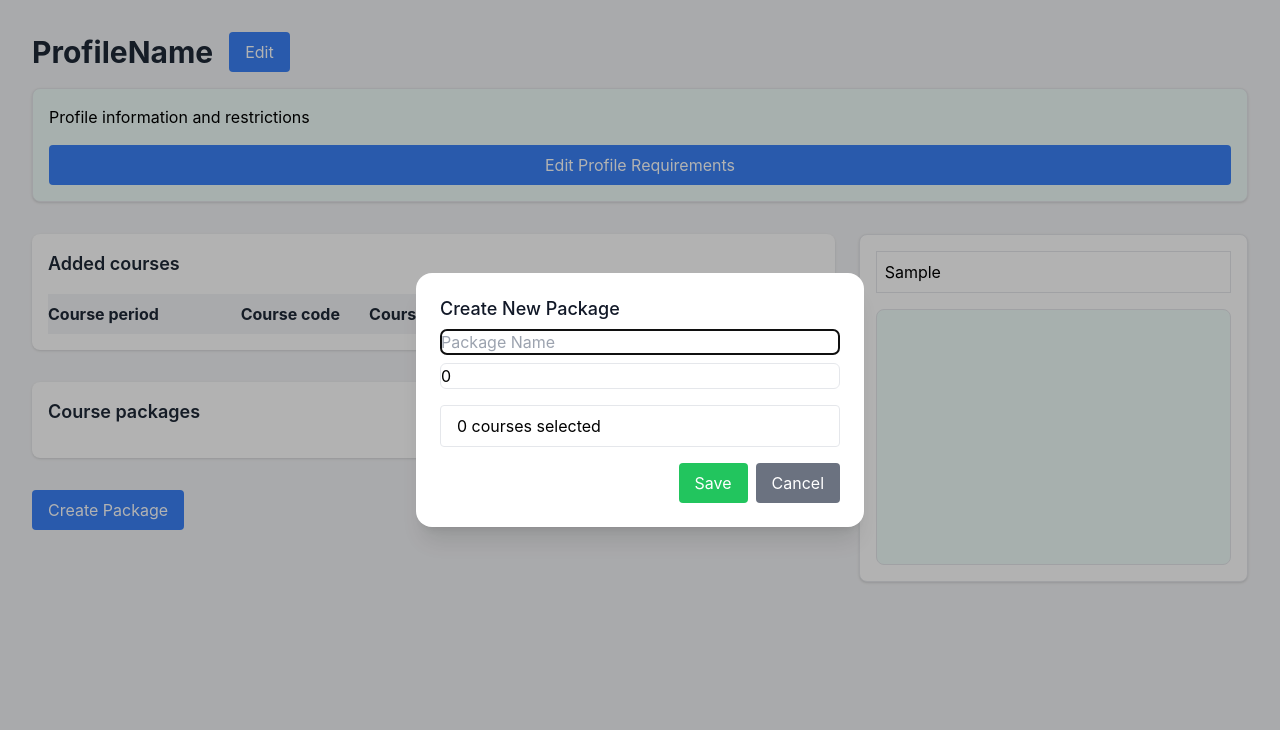
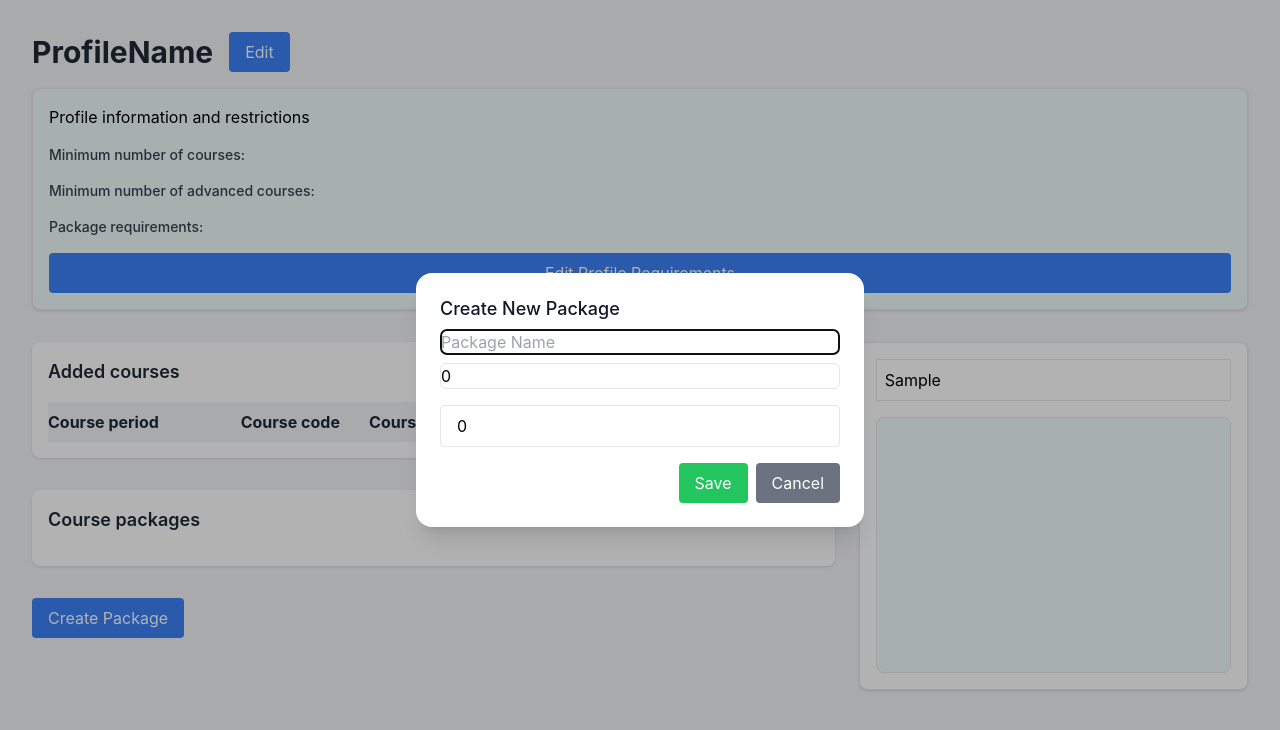
Before and after one commit to WebLabs-AB/MasterChooserApplication, a React (Create React App) app in the folder Frontend/masterfrontend/: page /teachermasterprofile in a window 1280 px wide. Both pictures are taken after typing "Sample" into the empty fields and a click on the button "Create Package". Shown: the top 730 px of the page. Built offline with nearby package versions, Linux system fonts and the light colour scheme.

Commit message:
"Work on Profile information component"

```diff
--- a/Frontend/masterfrontend/src/Screens/TeacherMasterProfilePage.tsx
+++ b/Frontend/masterfrontend/src/Screens/TeacherMasterProfilePage.tsx
@@ -144,11 +144,11 @@ const ProfileRequirementsEditor: React.FC<ProfileRequirementsEditorProps> = ({
           />
         </div>
       ))}
-      <div className="mt-4 flex justify-between">
-        <button type="button" className="bg-gray-500 text-white px-4 py-2 rounded hover:bg-gray-700" onClick={closeDialog}>
+      <div className="mt-4 space-x-2 justify-end">
+        <button type="button" className="bg-gray-500 text-white px-4 py-2 rounded ml-4 hover:bg-gray-600 transition duration-300 ease-in-out" onClick={closeDialog}>
           Cancel
         </button>
-        <button type="button" className="bg-blue-500 text-white px-4 py-2 rounded hover:bg-blue-700" onClick={handleSave}>
+        <button type="button" className="bg-blue-500 text-white px-4 py-2 rounded hover:bg-blue-600 transition duration-300 ease-in-out" onClick={handleSave}>
           Save
         </button>
       </div>
@@ -226,6 +226,7 @@ const ProfileSection: React.FC<ProfileSectionProps & { saveRequirements: (requir
       <div className="p-4 border rounded-lg bg-teal-50 shadow flex flex-col justify-between h-auto">
         <span>Profile information and restrictions</span>
         {/* Render the ProfileRequirementsEditor conditionally based on editing state */}
+        {isEditingRequirements ? (
           <ProfileRequirementsEditor
             saveRequirements={saveRequirements}
             packages={packages}
@@ -233,6 +234,21 @@ const ProfileSection: React.FC<ProfileSectionProps & { saveRequirements: (requir
             isOpen={isEditingRequirements}
             closeDialog={() => setIsEditingRequirements(false)}
           />
+        ) : (
+          <div className="mt-4">
+            <label className="block text-sm font-medium text-gray-700">Minimum number of courses:</label>
+            <p>{/* Display minimum number of courses */}</p>
+            <label className="block text-sm font-medium text-gray-700 mt-4">Minimum number of advanced courses:</label>
+            <p>{/* Display minimum number of advanced courses */}</p>
+            <label className="block text-sm font-medium text-gray-700 mt-4">Package requirements:</label>
+            {packages.map((pkg) => (
+              <div key={pkg.id} className="flex justify-between items-center mt-2">
+                <span>{pkg.packageName}</span>
+                <p>{/* Display minimum courses for package */}</p>
+              </div>
+            ))}
+          </div>
+        )}
         {/* Render the edit button for profile requirements */}
         {!isEditingRequirements && (
           <button
@@ -288,7 +304,6 @@ const CourseListSection: React.FC<CourseListSectionProps> = ({ courses, removeCo
           </Listbox>
         </div>
         <div className="col-span-1">
-          // Button to remove a course from the list, triggering state update
           <button onClick={() => removeCourse(course.id)} className="bg-red-500 text-white px-3 py-1 rounded w-full transition duration-300 ease-in-out hover:bg-red-600">
             Remove
           </button>
@@ -430,7 +445,7 @@ const PackageDialog: React.FC<PackageDialogProps> = ({
                 <div className="mt-4">
                   <Listbox value={selectedCourses} onChange={handleCourseSelection} multiple>
                     <Listbox.Button className="border rounded px-4 py-2 w-full text-left">
-                      {selectedCourses.length} courses selected
+                      {selectedCourses.length}
                     </Listbox.Button>
                     <Listbox.Options className="absolute z-10 w-full bg-white border rounded shadow-lg mt-1 overflow-auto">
                       {courses.map(course => (
```
Lines whose indentation alone changed are shown as unchanged.
